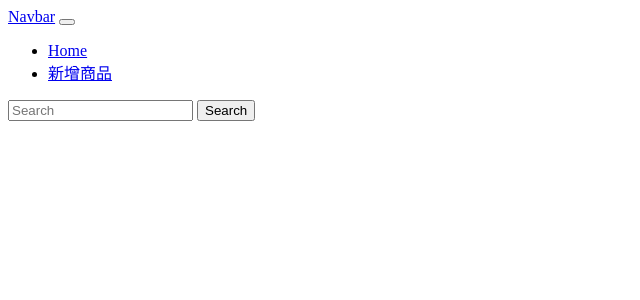
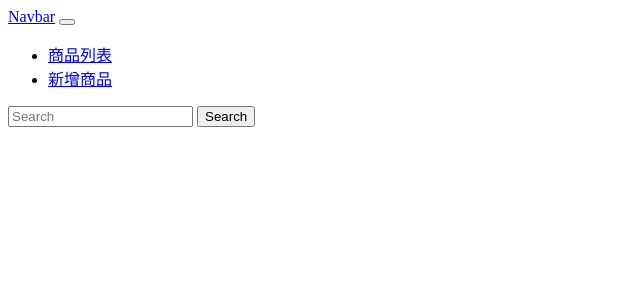
Before and after one commit to PoChengLo/Midterm-topic, a PHP site: page /prodnavbar.php in a window 1280 px wide. Shown: the top 300 px of the page, without its empty margins (0-640 px from the left). Run offline with PHP 8.4, Linux system fonts and the light colour scheme.

Commit message:
navbar 提示

```diff
--- a/popo/parts/prodnavbar.php
+++ b/popo/parts/prodnavbar.php
@@ -1,3 +1,10 @@
+<?php
+if(!isset($pageName)){
+  $pageName = "";
+}
+?>
+
+
 <div class="container">
   <nav class="navbar navbar-expand-lg navbar-light bg-light">
     <div class="container-fluid">
@@ -8,10 +15,10 @@
       <div class="collapse navbar-collapse" id="navbarSupportedContent">
         <ul class="navbar-nav me-auto mb-2 mb-lg-0">
           <li class="nav-item">
-            <a class="nav-link active" aria-current="page" href="#">Home</a>
+            <a class="nav-link <?= $pageName == 'prod_list' ? 'active' : '' ?>" aria-current="page" href="../prodindex.php">商品列表</a>
           </li>
           <li class="nav-item">
-            <a class="nav-link" href="../add.php">新增商品</a>
+            <a class="nav-link <?= $pageName == 'prod_add' ? 'active' : '' ?>" href="../add.php">新增商品</a>
           </li>
         </ul>
         <form class="d-flex">
```
Also changed, not shown: popo/prodadd.php (renamed from popo/add.php).
